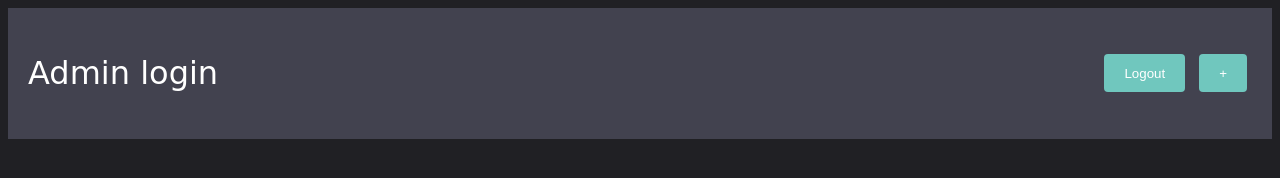
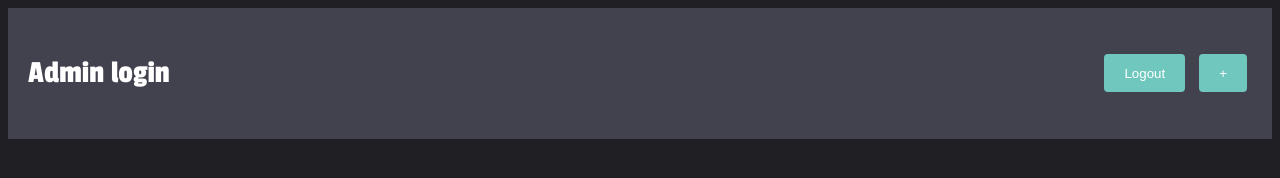
Before and after one commit to danielpaul-123/VotingSystemAdmin, a plain HTML site: page pages/main.html in a window 1280 px wide. Drawn offline with Linux system fonts and the light colour scheme.

Commit message:
Update maincss.css

```diff
--- a/assets/maincss.css
+++ b/assets/maincss.css
@@ -1,3 +1,4 @@
+@import url("https://fonts.googleapis.com/css?family=Source+Sans+Pro:300,400|Passion+One:400");
 body {
   background-color: #202024;
   z-index: 1;
```
